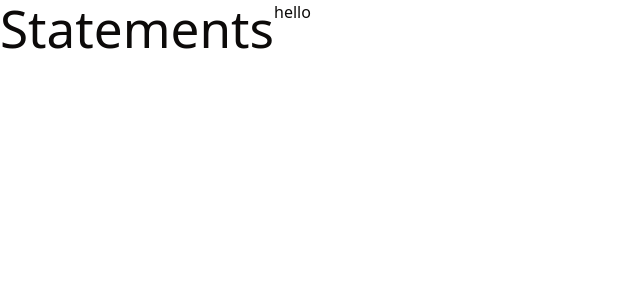
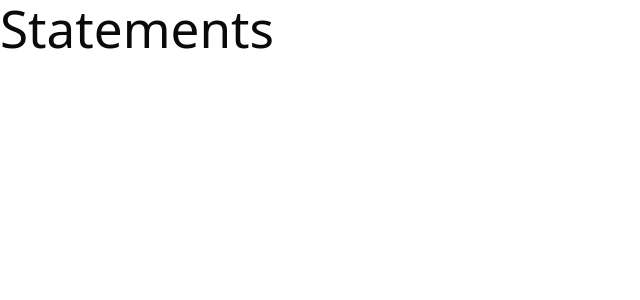
Before and after one commit to tchiahsu/clio.ai, a React app in the folder frontend/: page /statements in a window 1280 px wide. Shown: the top 300 px of the page, without its empty margins (0-640 px from the left). Built offline with nearby package versions, Linux system fonts and the light colour scheme; the HTML template or start-up script is replaced by a standard one.

Commit message:
removed protection test

```diff
--- a/frontend/src/components/layout/ShellLayout.tsx
+++ b/frontend/src/components/layout/ShellLayout.tsx
@@ -11,7 +11,6 @@ export default function ShellLayout({ children }: ShellLayoutProps) {
       <main className="flex-1">
         {children}
       </main>
-      <div>hello</div>
     </div>
   );
 }
```
